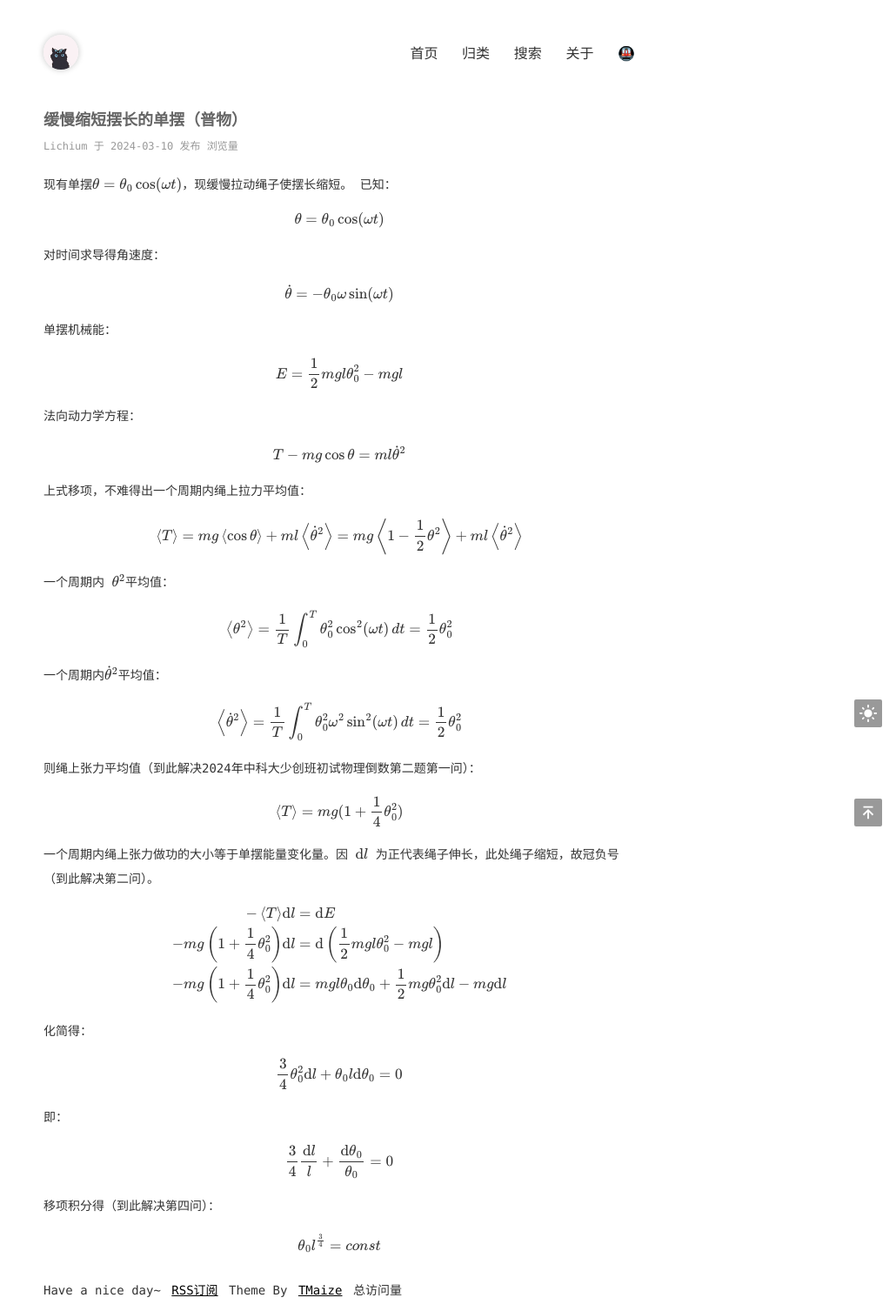
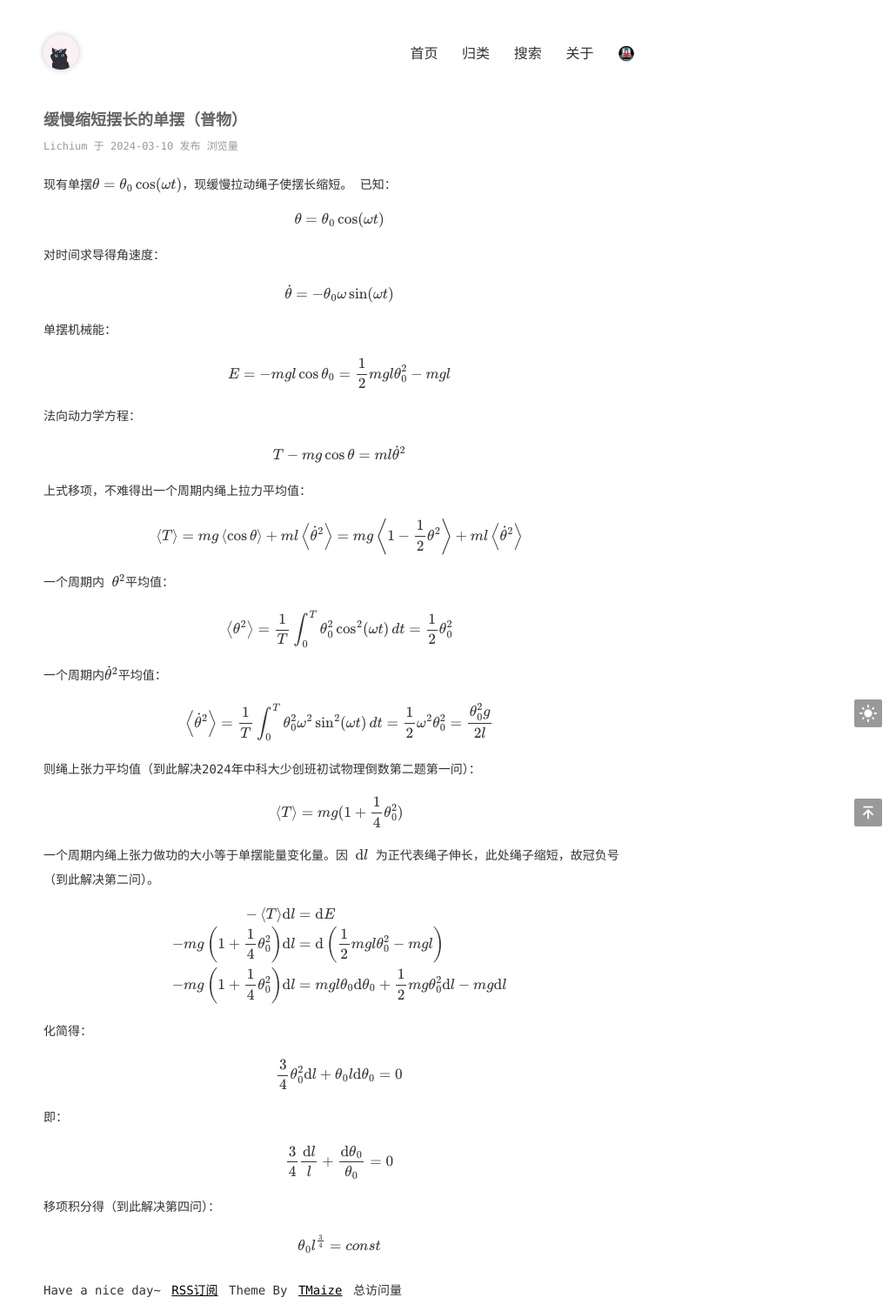
Before and after one commit to lichium/lichium.github.io, a Jekyll site: the page built from _posts/2024-3-10-缓慢缩短摆长的单摆普物.md, in a window 1280 px wide. Shown: the whole page at 87% size, without its empty margins (250-1280 px from the left). Built offline with Jekyll 4.4.1, drawn with Linux system fonts in a browser that asks for light colours; formulas are drawn with MathJax 3; comment, search, counter and statistics services are not loaded.

Commit message:
更新 2024-3-10-缓慢缩短摆长的单摆普物.md

```diff
--- a/_posts/2024-3-10-缓慢缩短摆长的单摆普物.md
+++ b/_posts/2024-3-10-缓慢缩短摆长的单摆普物.md
@@ -3,6 +3,7 @@ layout: mypost
 title: 缓慢缩短摆长的单摆（普物）
 categories: 物理
 ---
+
 现有单摆$\theta=\theta_{0}\cos(\omega t)$，现缓慢拉动绳子使摆长缩短。
 已知：
 
@@ -14,7 +15,7 @@ $$\dot{\theta}=-\theta_{0}\omega \sin(\omega t)$$
 
 单摆机械能：
 
-$$E=\frac{1}{2}mgl\theta_{0}^2-mgl$$
+$$E=-mgl\cos\theta_{0}=\frac{1}{2}mgl\theta_{0}^2-mgl$$
 
 法向动力学方程：
 
@@ -33,7 +34,7 @@ $$
 一个周期内$\dot{\theta}^{2}$平均值：
 
 $$
-\left< \dot{\theta}^{2} \right> =\frac{1}{T}\int _{0}^T \theta_{0}^{2}\omega^{2}\sin ^{2}(\omega t) \, dt=\frac{1}{2}\theta_{0}^{2}
+\left< \dot{\theta}^{2} \right> =\frac{1}{T}\int _{0}^T \theta_{0}^{2}\omega^{2}\sin ^{2}(\omega t) \, dt=\frac{1}{2}\omega^{2}\theta_{0}^{2}=\frac{\theta_{0}^{2}g}{2l}
 $$
 
 则绳上张力平均值（到此解决2024年中科大少创班初试物理倒数第二题第一问）：
```
